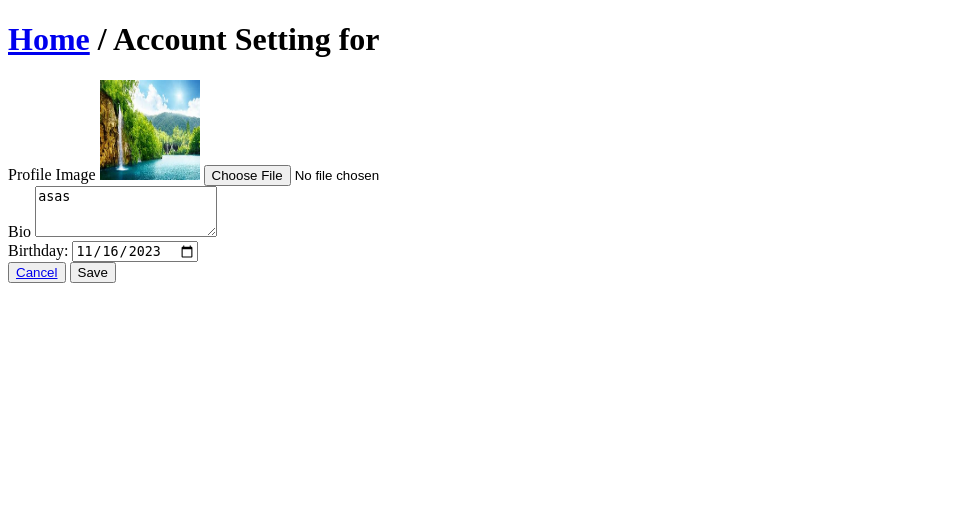
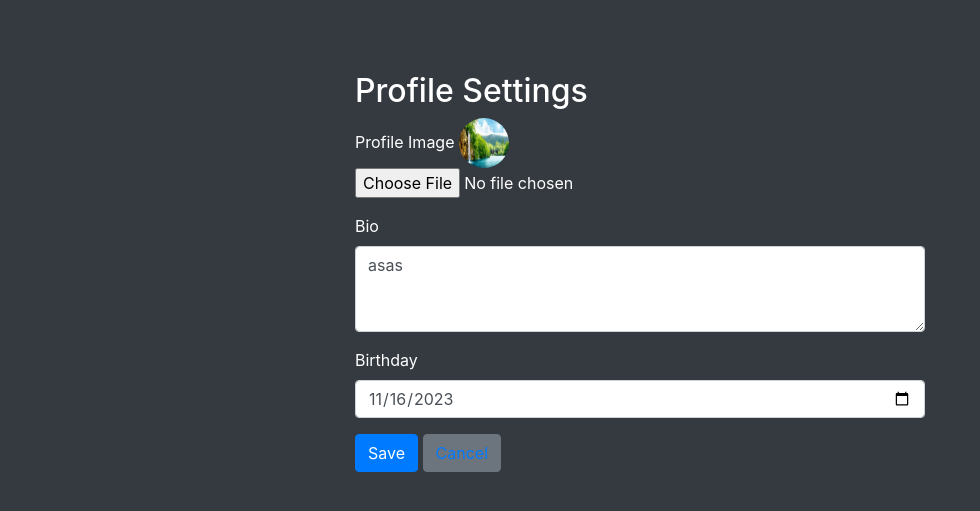
Before and after one commit to Axellewing/Reddit-style-news-site, a Django app: template templates/settings.html in a window 1280 px wide. Shown: the top 511 px of the page, without its empty margins (0-980 px from the left). Run offline with Django 4.2, Linux system fonts and the light colour scheme; the template is opened without the code that fills it: values that come from a table or form of the project are taken from there, others are empty; data comes from the database, SQL or seed files in the repository; some libraries are stand-ins or nearby versions.

Commit message:
Create new visual for settings

```diff
--- a/templates/settings.html
+++ b/templates/settings.html
@@ -4,48 +4,40 @@
 <head>
     <meta charset="UTF-8">
     <meta name="viewport" content="width=device-width, initial-scale=1.0">
-    <!-- <link href="{% static 'assets/images/favicon.png' %}" rel="icon" type="image/png"> -->
-    <title>Settings</title>
-    <meta charset="utf-8">
+    <title>title zxc</title>
+    <link rel="stylesheet" href="{% static 'css/bootstrap.min.css'%}">
+	<link rel="stylesheet" href="{% static 'css/base.css'%}">
+    <link rel="stylesheet" href="{% static 'css/const.css'%}">
 </head>
-<body>
-    <h1><a href="/">Home</a> / Account Setting for <b>{{user.username}}</b></h1>
-
-    <div>
-        <style>
-            h5{
-                color: red;
-            }
-        </style>
-        {% for message in messages %}
-        <h5>{{message}}</h5>
-        {% endfor %}
-    </div>
-
-    <form action="" method="POST" enctype="multipart/form-data">
-        {% csrf_token %}
-       <div class="grid grid-cols-2 gap-3 lg:p-6 p-4">
-
-
-            <div class="col-span-2">
-                <label for=""> Profile Image</label>
-                <img width="100" height="100" src="{{user_profile.profileimg.url}}" />
-                <input type="file" name="image" value="" class="shadow-none bg-gray-100">
-            </div>
-            <div class="col-span-2">
-                <label for="about">Bio</label>
-                <textarea id="about" name="bio" rows="3"  class="shadow-none bg-gray-100">{{user_profile.bio}}</textarea>
-            </div>
-            <label for="birthday">Birthday:</label>
-            <input type="date" id="birthday" value="{{user_profile.birthday}}" name="birthday">
-
-
-       </div>
-
-       <div class="bg-gray-10 p-6 pt-0 flex justify-end space-x-3">
-           <button class="p-2 px-4 rounded bg-gray-50 text-red-500"> <a href="/">Cancel</a> </button>
-           <button type="submit" class="button bg-blue-700"> Save </button>
-       </div>
-    </form>
+<body class="bg-dark text-white">
+    <div class="container mt-5">
+        <h2>Profile Settings</h2>
+        <form>
+          <!-- Profile Image Upload -->
+          <div class="form-group">
+            <label for="profileImage">Profile Image</label>
+            <img class="log_user_img" src="{{user_profile.profileimg.url}}" />
+            <input type="file" name="image" value="" class="form-control-file" id="profileImage">
+          </div>
+          <!-- Bio -->
+          <div class="form-group">
+            <label for="bio">Bio</label>
+            <textarea class="form-control" id="bio" name="bio" rows="3">{{user_profile.bio}}</textarea>
+          </div>
+          <!-- Birthday -->
+          <div class="form-group">
+            <label for="birthday">Birthday</label>
+            <input type="date" class="form-control" value="{{user_profile.birthday}}" name="birthday" id="birthday">
+          </div>
+          <!-- Buttons -->
+          <button type="submit" class="btn btn-primary">Save</button>
+          <button type="button" class="btn btn-secondary"><a href="/">Cancel</a></button>
+        </form>
+      </div>
+      <!-- Подключение JS Bootstrap и зависимостей -->
+      <script src="https://code.jquery.com/jquery-3.5.1.slim.min.js"></script>
+      <script src="https://cdn.jsdelivr.net/npm/popper.js@1.9.3/dist/umd/popper.min.js"></script>
+      <script src="https://stackpath.bootstrapcdn.com/bootstrap/4.5.2/js/bootstrap.min.js"></script>
 </body>
+    <!--  -->
 </html>
```
Also changed, not shown: templates/index.html (+7 -1 lines).
